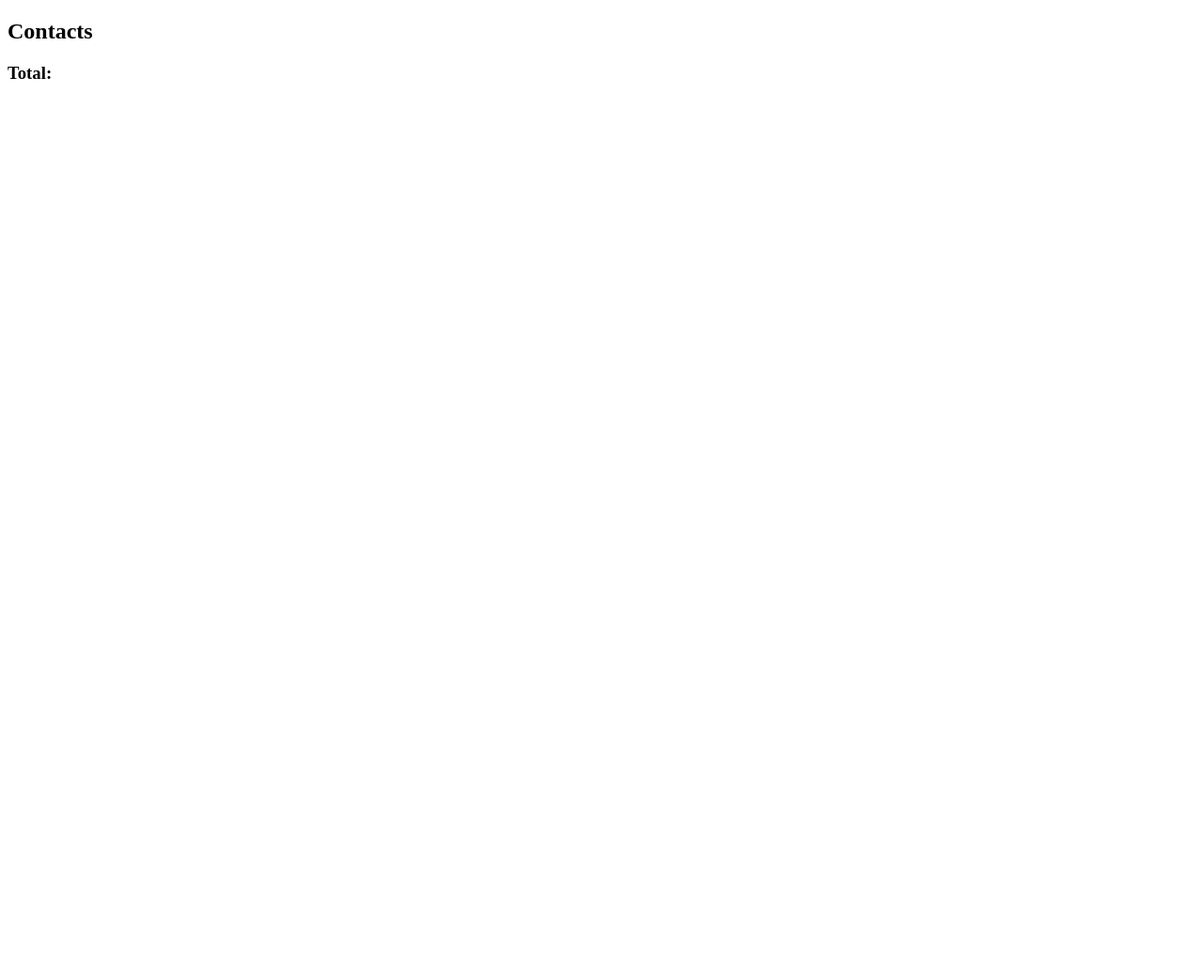
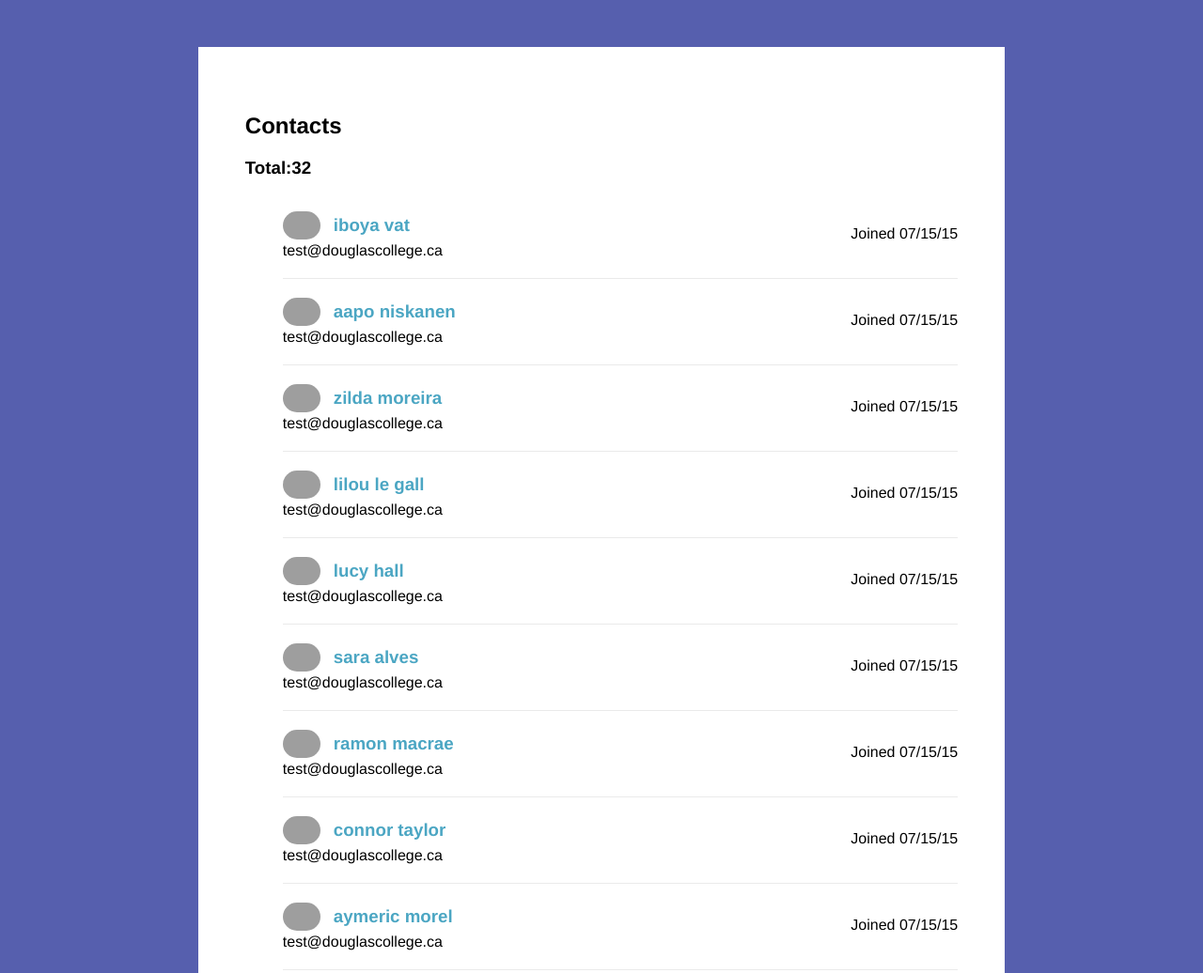
Before and after one commit to lerasaltykova/CSIS3380-Project2, a plain HTML site: page index.html in a window 1280 px wide. Shown: the top 1036 px of the page at 94% size. Before the commit the page ends 800 px from the top, so only its background shows below. Drawn offline with Linux system fonts and the light colour scheme; the site is published under a folder, as on GitHub Pages, so addresses that start at the root find nothing; grey boxes are pictures that could not be loaded.

Commit message:
fixing link references

```diff
--- a/index.html
+++ b/index.html
@@ -4,7 +4,7 @@
     <meta charset="utf-8" />
     <meta name="viewport" content="width=device-width, initial-scale=1.0" />
     <title>contacts</title>
-    <link rel="stylesheet" href="/styles.css" />
+    <link rel="stylesheet" href="./styles.css" />
   </head>
   <body>
     <div class="page">
@@ -22,7 +22,7 @@
         </ul>
       </div>
     </div>
-    <script type="text/javascript" src="/data.js"></script>
-    <script type="text/javascript" src="/script.js"></script>
+    <script type="text/javascript" src="./data.js"></script>
+    <script type="text/javascript" src="./script.js"></script>
   </body>
 </html>
```
